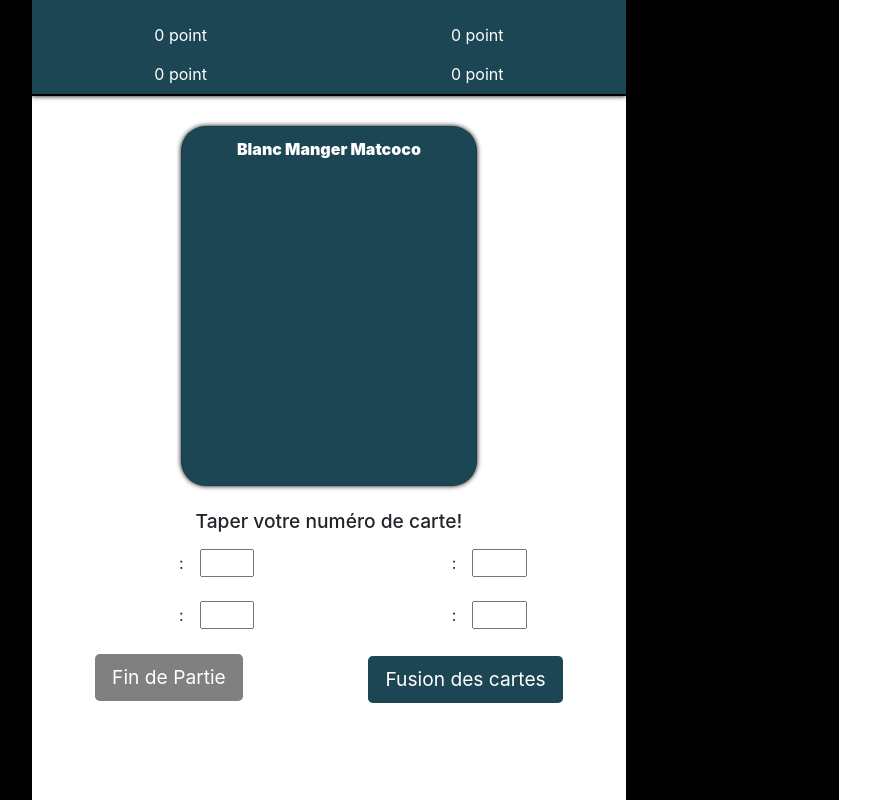
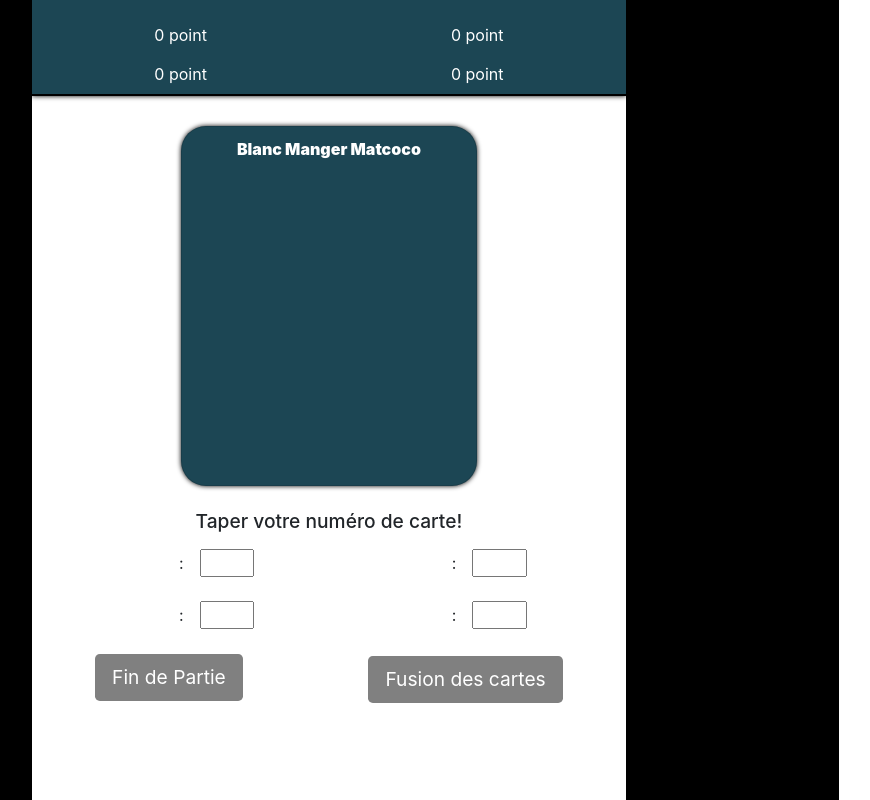
Before and after one commit to MathieuGAUBAL/blanc_manger_matcoco, a React (Create React App) app in the folder app_game/: page /Choice in a window 1280 px wide. Shown: the whole page, without its empty margins (181-1051 px from the left). Built offline with nearby package versions, Linux system fonts and the light colour scheme; no server answers.

Commit message:
added ternary button reset card trophy

```diff
--- a/app_game/src/components/anwser/Answer.jsx
+++ b/app_game/src/components/anwser/Answer.jsx
@@ -1,12 +1,11 @@
-import React, { Component } from 'react';
-import './answer.css';
-import { Link } from 'react-router-dom';
-import { connect } from 'react-redux';
+import React, { Component } from "react";
+import "./answer.css";
+import { Link } from "react-router-dom";
+import { connect } from "react-redux";
 export const GET_POINTS1 = { type: "get_points1" };
 export const GET_POINTS2 = { type: "get_points2" };
 export const GET_POINTS3 = { type: "get_points3" };
 export const GET_POINTS4 = { type: "get_points4" };
-
 
 class Answer extends Component {
   constructor() {
@@ -20,39 +19,36 @@ class Answer extends Component {
       randomDescription: [],
       array_player_answer: [],
       player_answser_ref: []
-        }
+    };
   }
 
   handleAward = event => {
     let player_answser = event.target.innerText;
     console.log(player_answser);
-        const test = this.state.randomDescription.map((item) => item === player_answser ? this.state.player_answser_ref.indexOf(item) : "");
+    const test = this.state.randomDescription.map(item =>
+      item === player_answser ? this.state.player_answser_ref.indexOf(item) : ""
+    );
 
     let awardAdd1 = Number(test.join("").trim()) + 1;
 
     switch (awardAdd1) {
       case 1:
-                this.props.dispatch({type:GET_POINTS1.type} );
+        this.props.dispatch({ type: GET_POINTS1.type });
         break;
       case 2:
-                this.props.dispatch({type:GET_POINTS2.type} );
+        this.props.dispatch({ type: GET_POINTS2.type });
 
         break;
       case 3:
-                this.props.dispatch({type:GET_POINTS3.type} );
+        this.props.dispatch({ type: GET_POINTS3.type });
         break;
       case 4:
-                this.props.dispatch({type:GET_POINTS4.type} );
+        this.props.dispatch({ type: GET_POINTS4.type });
         break;
       default:
         console.log();
     }
-
-
-
-
-
-    }
+  };
 
   answer_generation = () => {
     for (let j in this.state.array_player_answer) {
@@ -69,69 +65,95 @@ class Answer extends Component {
 
     this.setState({
       randomDescription: randomDescription
-        })
-
-    }
-
+    });
+  };
 
   componentDidMount() {
     this.getPlayerCard();
     this.answer_generation();
   }
 
-    getPlayerCard(){
+  getPlayerCard() {
     this.state.array_player_answer.push(this.props.playercard1);
     this.state.array_player_answer.push(this.props.playercard2);
     this.state.array_player_answer.push(this.props.playercard3);
     this.state.array_player_answer.push(this.props.playercard4);
   }
 
+  resetCard = () => {
+    let playercard1 = "";
+    let pcard1 = { type: "get_playercard1", playercard1: playercard1 };
+    this.props.dispatch(pcard1);
+
+    let playercard2 = "";
+    let pcard2 = { type: "get_playercard2", playercard2: playercard2 };
+    this.props.dispatch(pcard2);
+
+    let playercard3 = "";
+    let pcard3 = { type: "get_playercard3", playercard3: playercard3 };
+    this.props.dispatch(pcard3);
+
+    let playercard4 = "";
+    let pcard4 = { type: "get_playercard4", playercard4: playercard4 };
+    this.props.dispatch(pcard4);
+  };
 
   render() {
     console.log(this.state.array_player_answer);
     return (
-            <div className="container d-flex flex-column justify-content-around answer-group">
-                <div className="game-card">
+      <div className='container d-flex flex-column justify-content-around answer-group'>
+        <div className='game-card'>
           <h4>{this.props.gamecard}</h4>
         </div>
 
-                <div className="player-card">
-                    <button className="player-button" onClick={this.handleAward}><p>{this.state.randomDescription[0]}</p></button>
-
+        <div className='player-card'>
+          <button className='player-button' onClick={this.handleAward}>
+            <p>{this.state.randomDescription[0]}</p>
+          </button>
         </div>
 
-                <div className="player-card">
-                    <button className="player-button" onClick={this.handleAward} ><p>{this.state.randomDescription[1]}</p></button>
-
+        <div className='player-card'>
+          <button className='player-button' onClick={this.handleAward}>
+            <p>{this.state.randomDescription[1]}</p>
+          </button>
         </div>
-                <div className="player-card">
-                    <button className="player-button" onClick={this.handleAward}><p>{this.state.randomDescription[2]}</p></button>
-
+        <div className='player-card'>
+          <button className='player-button' onClick={this.handleAward}>
+            <p>{this.state.randomDescription[2]}</p>
+          </button>
         </div>
-                <div className="player-card">
-                    <button className="player-button" onClick={this.handleAward}><p>{this.state.randomDescription[3]}</p></button>
+        <div className='player-card'>
+          <button className='player-button' onClick={this.handleAward}>
+            <p>{this.state.randomDescription[3]}</p>
+          </button>
         </div>
 
-                <Link to="/Choice"><button className="btn btn-primary next-round"> Manche suivante</button></Link>
-
+        <Link to='/Choice'>
+          <button
+            onClick={this.resetCard}
+            className='btn btn-primary next-round'
+          >
+            {" "}
+            Manche suivante
+          </button>
+        </Link>
       </div>
-        )
+    );
   }
 }
 
 const mapStateToProps = state => {
-    return ({
-        points1:state.points1,
-        points2:state.points2,
-        points3:state.points3,
-        points4:state.points4,
-        playercard1:state.playercard1,
-        playercard2:state.playercard2,
-        playercard3:state.playercard3,
-        playercard4:state.playercard4,
-        gamecard:state.gamecard
-
-    })
-}
+  return {
+    points1: state.points1,
+    points2: state.points2,
+    points3: state.points3,
+    points4: state.points4,
+    playercard1: state.playercard1,
+    playercard2: state.playercard2,
+    playercard3: state.playercard3,
+    playercard4: state.playercard4,
+    gamecard: state.gamecard
+  };
+};
 
 export default connect(mapStateToProps)(Answer);
--- a/app_game/src/components/chooseCards/Choice.jsx
+++ b/app_game/src/components/chooseCards/Choice.jsx
@@ -295,11 +295,32 @@ class Choice extends Component {
                 </div>
 
                 <div className='d-flex justify-content-center buttonScore'>
-                  <Link className='link-mdr' to='/Answer'>
+                  <Link
+                    className='link-mdr'
+                    to={
+                      this.props.playercard1 !== "" &&
+                      this.props.playercard2 !== "" &&
+                      this.props.playercard3 !== "" &&
+                      this.props.playercard4 !== ""
+                        ? "/Answer"
+                        : "/choice"
+                    }
+                  >
                     <button
                       type='submit'
                       value='envoyer'
                       className='btn-block btn btn-lg buttonColor'
+                      style={
+                        this.props.playercard1 !== "" &&
+                        this.props.playercard2 !== "" &&
+                        this.props.playercard3 !== "" &&
+                        this.props.playercard4 !== ""
+                          ? {
+                              backgroundColor: "#f14e4e",
+                              color: "white"
+                            }
+                          : { backgroundColor: "#808080", color: "white" }
+                      }
                     >
                       Fusion des cartes
                     </button>
@@ -331,7 +352,12 @@ const mapStateToProps = state => {
     winnerimage1: state.winnerimage1,
     winnerimage2: state.winnerimage2,
     winnerimage3: state.winnerimage3,
-    winnerimage4: state.winnerimage4
+    winnerimage4: state.winnerimage4,
+
+    playercard1: state.playercard1,
+    playercard2: state.playercard2,
+    playercard3: state.playercard3,
+    playercard4: state.playercard4
   };
 };
 
--- a/app_game/src/components/name/Choose.jsx
+++ b/app_game/src/components/name/Choose.jsx
@@ -151,6 +151,14 @@ class Choose extends Component {
                       type='submit'
                       value='envoyer'
                       className='btn-blockPseudo  mt-4 mb-5 btn btn-lg buttonColor'
+                      style={
+                        this.state.player1 !== "" &&
+                        this.state.player2 !== "" &&
+                        this.state.player3 !== "" &&
+                        this.state.player4 !== ""
+                          ? { display: "" }
+                          : { display: "none" }
+                      }
                     >
                       FONCEZ!
                     </button>
```
Lines whose indentation alone changed are shown as unchanged.
